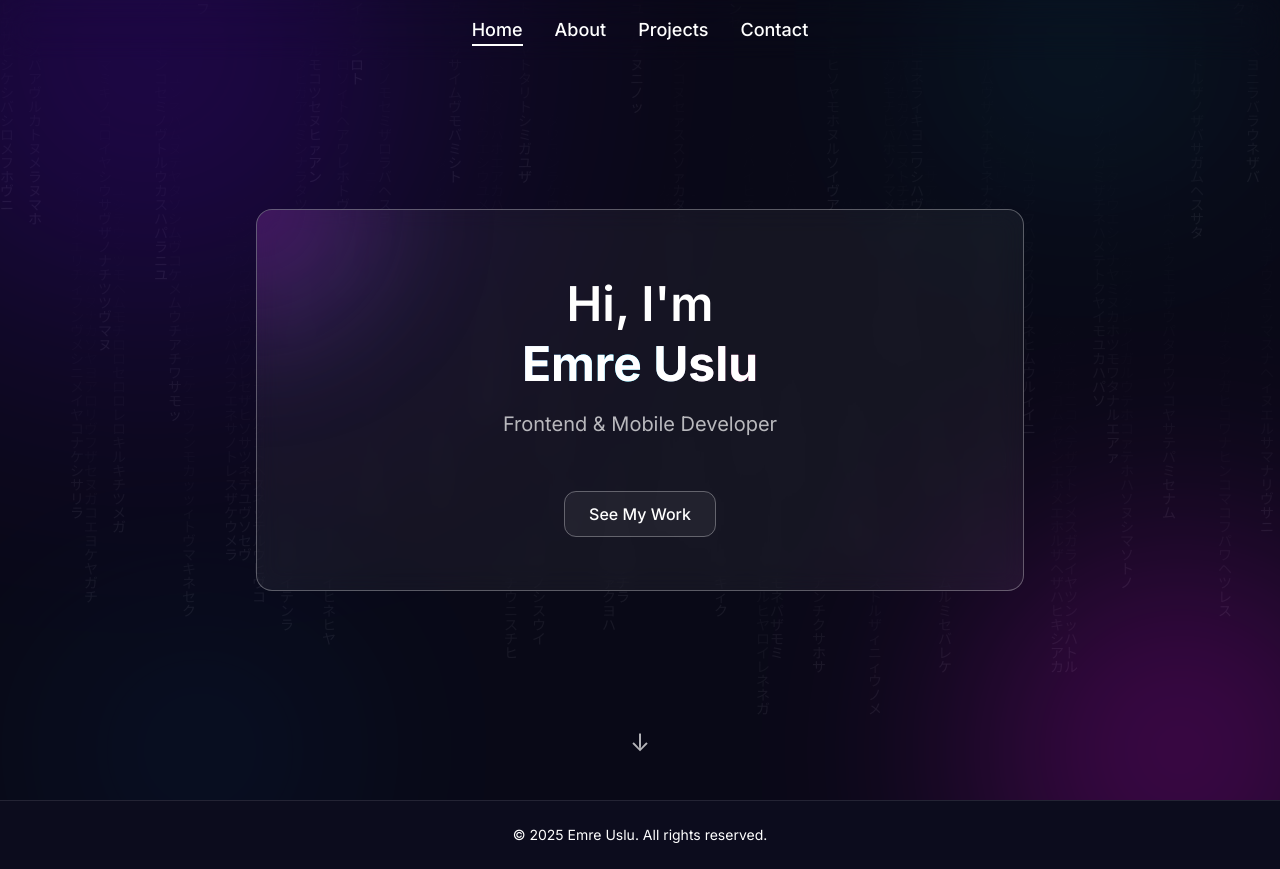
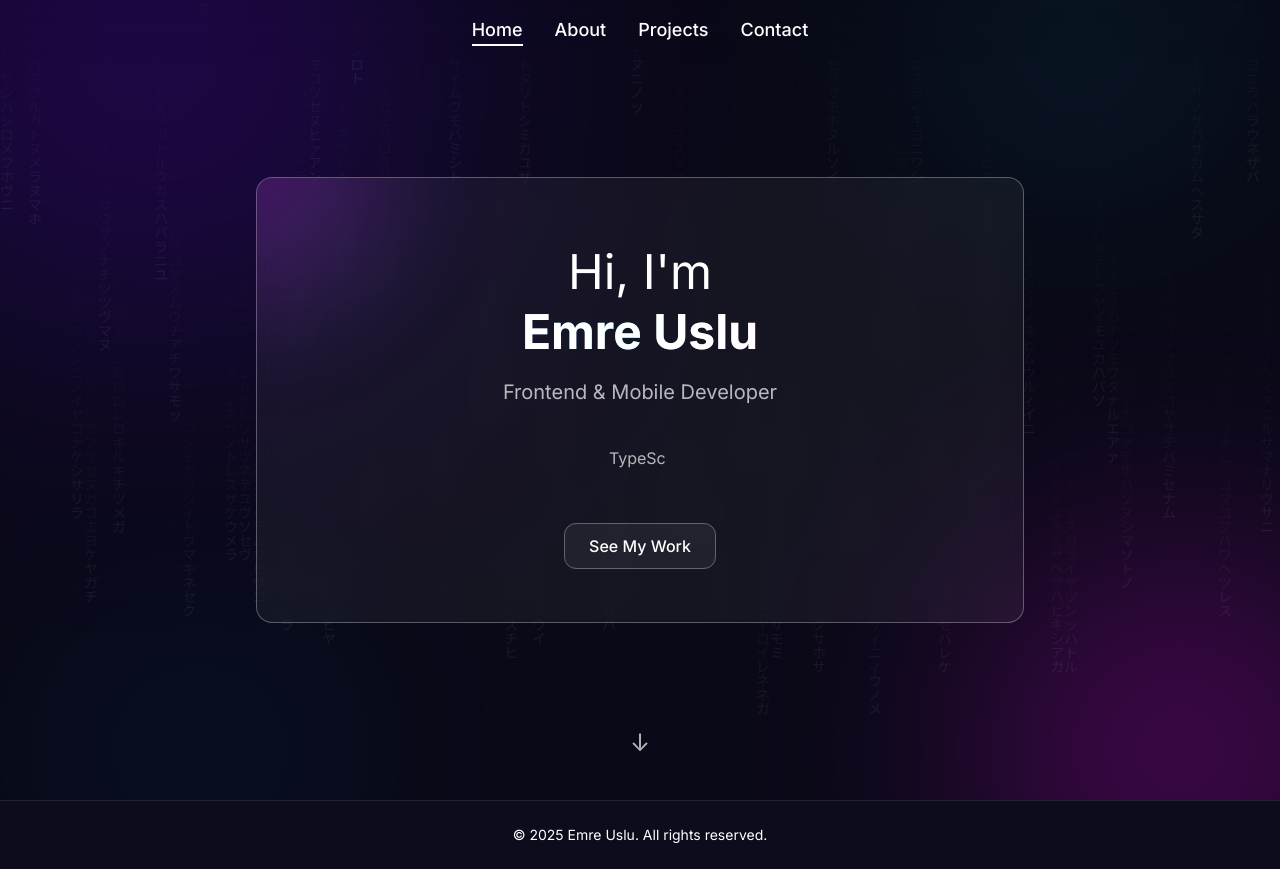
Before and after one commit to rakun256/rakun-portfolio, a Next.js app: page / in a window 1280 px wide. Built offline with nearby package versions, Linux system fonts and the light colour scheme.

Commit message:
Add CustomTypewriter component and integrate it into Hero section; update package dependencies

```diff
--- /dev/null
+++ b/components/common/Typewriter.tsx
@@ -0,0 +1,23 @@
+'use client';
+
+import { Typewriter } from 'react-simple-typewriter';
+
+type Props = {
+  words: string[];
+};
+
+export default function CustomTypewriter({ words }: Props) {
+  return (
+    <span className="text-white/70">
+      <Typewriter
+        words={words}
+        loop={0}
+        cursor
+        cursorStyle="|"
+        typeSpeed={90}
+        deleteSpeed={50}
+        delaySpeed={1500}
+      />
+    </span>
+  );
+}
--- a/components/sections/Hero.tsx
+++ b/components/sections/Hero.tsx
@@ -3,6 +3,8 @@
 import Button from "../common/Button";
 import { motion, useMotionValue, useSpring, useTransform } from "framer-motion";
 import { useEffect, useRef } from "react";
+import CustomTypewriter from "../common/Typewriter";
+import typewriterWords from "../../data/typewriter.json";
 
 export default function Hero() {
   const containerRef = useRef<HTMLDivElement>(null);
@@ -43,14 +45,14 @@ export default function Hero() {
         className="relative backdrop-blur-md bg-white/5 border border-white/30 py-16 px-6 sm:px-10 md:px-20 lg:px-40 rounded-2xl w-full max-w-3xl overflow-hidden group"
       >
         <motion.div
-          className="absolute w-60 h-60 -translate-x-1/2 -translate-y-1/2 rounded-full pointer-events-none bg-gradient-to-br from-[#6f00ff] via-[#a002a0] to-[#0876e4] opacity-30 blur-3xl group-hover:opacity-70 transition-opacity duration-300"
+          className="absolute w-60 h-60 -translate-x-1/2 -translate-y-1/2 rounded-full pointer-events-none bg-gradient-to-br from-[#6f00ff] via-[#a002a0] to-[#0876e4] opacity-30 blur-3xl group-hover:opacity-30 transition-opacity duration-300"
           style={{
             left: springX,
             top: springY,
           }}
         />
 
-        <h1 className="text-3xl sm:text-4xl md:text-5xl font-semibold mb-4 leading-tight relative z-10 hover:cursor-default">
+        <h1 className="text-3xl sm:text-4xl md:text-5xl font-normal mb-4 leading-tight relative z-10 hover:cursor-default">
           Hi, I'm <br />
           <span className="relative inline-block font-bold transition-all duration-500 group">
             <span className="text-white md:group-hover:text-transparent md:group-hover:bg-gradient-to-r md:group-hover:from-blue-400 md:group-hover:via-cyan-400 md:group-hover:to-pink-500 md:group-hover:bg-clip-text transition-all duration-500 bg-gradient-to-r from-blue-400 via-cyan-400 to-pink-500 bg-clip-text text-transparent md:text-white">
@@ -61,9 +63,10 @@ export default function Hero() {
             </span>
           </span>
         </h1>
-        <p className="text-base sm:text-lg md:text-xl text-white/70 mb-10 sm:mb-16 relative z-10 hover:cursor-default">
+        <p className="text-base sm:text-lg md:text-xl text-white/70 mb-10 relative z-10 hover:cursor-default">
           Frontend & Mobile Developer
         </p>
+        <div className="relative mb-16"><CustomTypewriter words={typewriterWords} /></div>
         <div className="relative z-10">
           <Button label="See My Work" href="#projects" />
         </div>
--- /dev/null
+++ b/data/typewriter.json
@@ -0,0 +1,17 @@
+[
+  "ReactJS",
+  "NextJS",
+  "TypeScript",
+  "JavaScript",
+  "NodeJS",
+  "HTML",
+  "CSS",
+  "TailwindCSS",
+  "React Native",
+  "Ionic",
+  "Kotlin",
+  "Java",
+  "Python",
+  "Spring Boot",
+  "PostgreSQL"
+]
--- a/package.json
+++ b/package.json
@@ -13,7 +13,8 @@
     "next": "15.3.4",
     "react": "^19.0.0",
     "react-dom": "^19.0.0",
-    "react-icons": "^5.5.0"
+    "react-icons": "^5.5.0",
+    "react-simple-typewriter": "^5.0.1"
   },
   "devDependencies": {
     "@tailwindcss/postcss": "^4",
```
Also changed, not shown: 1 other file (tests, documents, lock files or other folders).
